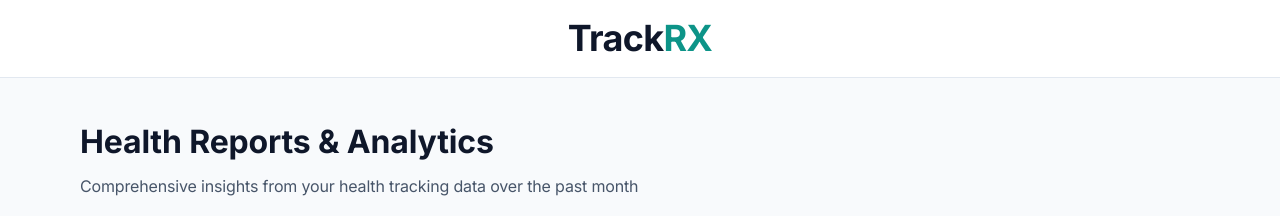
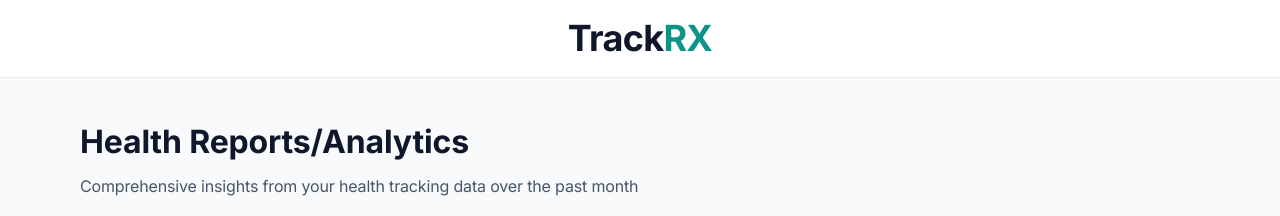
Before and after one commit to birthquake/medical-symptom-timeline-builder, a React (Create React App) app: page / in a window 1280 px wide. Both pictures are taken after a click on the button "Reports". Shown: the top 216 px of the page. Built offline with nearby package versions, Linux system fonts and the light colour scheme.

Commit message:
Update Reports.js

```diff
--- a/src/components/Reports.js
+++ b/src/components/Reports.js
@@ -1276,7 +1276,7 @@ This report is for personal use only and should not replace professional medical
       {/* Header */}
       <div className="mb-6">
         <h1 className="text-2xl font-bold text-slate-900 mb-2">
-  Health Reports & Analytics
+  Health Reports/Analytics
 </h1>
         <p className="text-slate-600">
           Comprehensive insights from your health tracking data over the past {timeframe}
```
